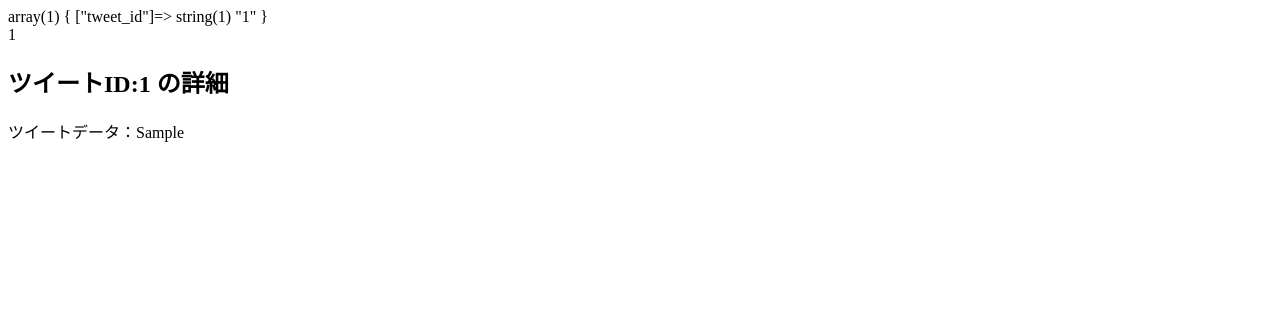
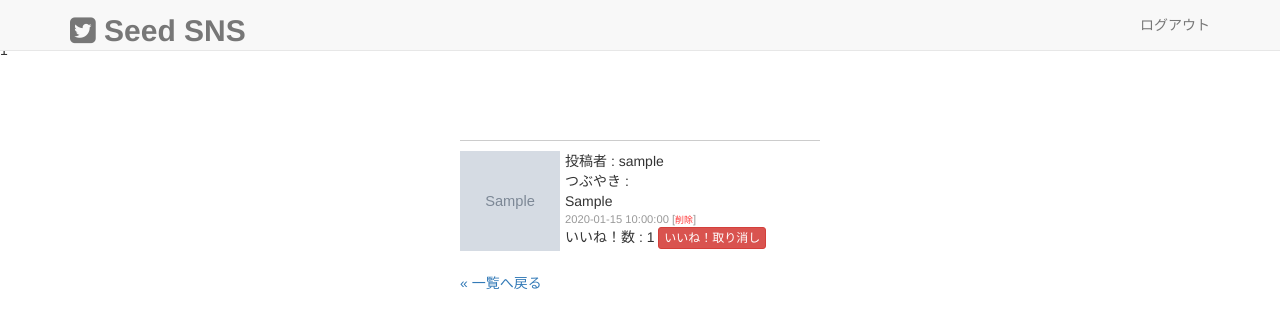
Before and after one commit to shinya-nexseed/20170213_seed_sns, a PHP site: page /view.php?tweet_id=1 in a window 1280 px wide. Shown: the top 328 px of the page. Run offline with PHP 8.4, Linux system fonts and the light colour scheme; the visitor is signed in with stand-in values (Sample User, id 1); tables that the repository leaves empty or names only in its code hold one stand-in row (values such as "Sample post"); grey boxes marked "Sample" are stand-in pictures.

Commit message:
いいね！機能実装

```diff
--- a/view.php
+++ b/view.php
@@ -17,21 +17,125 @@ var_dump($_REQUEST);
 echo '<br>';
 echo $_REQUEST['tweet_id'];
 // 投稿一件取得
-$sql = 'SELECT * FROM `tweets` WHERE `tweet_id`=?';
+$sql = 'SELECT t.*, m.nick_name, m.picture_path
+								FROM `tweets` AS t LEFT JOIN `members` AS m
+				 				ON t.member_id=m.member_id
+				 				WHERE `tweet_id`=?';
 $data = array($_REQUEST['tweet_id']);
 $stmt = $dbh->prepare($sql);
 $stmt->execute($data);
 $tweet = $stmt->fetch(PDO::FETCH_ASSOC);
+
+
+// いいね！機能のロジック実装
+if (!empty($_POST)) {
+		if ($_POST['like'] == 'like') {
+				// いいね！されたときの処理
+				$sql = 'INSERT INTO `likes` SET `member_id`=?, `tweet_id`=?';
+				$data = array($_SESSION['login_member_id'], $_REQUEST['tweet_id']);
+				$like_stmt = $dbh->prepare($sql);
+				$like_stmt->execute($data);
+		} else {
+				// いいね！取り消しされたときの処理
+				$sql = 'DELETE FROM `likes` WHERE `member_id`=? AND `tweet_id`=?';
+				$data = array($_SESSION['login_member_id'], $_REQUEST['tweet_id']);
+				$like_stmt = $dbh->prepare($sql);
+				$like_stmt->execute($data);
+		}
+}
+
+// いいね！済みかどうかの判定処理
+$sql = 'SELECT * FROM `likes` WHERE `member_id`=? AND `tweet_id`=?';
+$data = array($_SESSION['login_member_id'], $_REQUEST['tweet_id']);
+$is_like_stmt = $dbh->prepare($sql);
+$is_like_stmt->execute($data);
+
+// いいね！数カウント処理
+$sql = 'SELECT COUNT(*) AS total FROM `likes` WHERE `tweet_id`=?';
+$data = array($_REQUEST['tweet_id']);
+$count_stmt = $dbh->prepare($sql);
+$count_stmt->execute($data);
+$count = $count_stmt->fetch(PDO::FETCH_ASSOC);
 ?>
+
 <!DOCTYPE html>
 <html lang="ja">
-<head>
-	<meta charset="utf-8">
-	<title></title>
-</head>
-<body>
-	<h2>ツイートID:<?php echo $_REQUEST['tweet_id']; ?>  の詳細</h2>
-	ツイートデータ：<?php echo $tweet['tweet']; ?><br>
+  <head>
+    <meta charset="utf-8">
+    <meta http-equiv="X-UA-Compatible" content="IE=edge">
+    <meta name="viewport" content="width=device-width, initial-scale=1">
 
-</body>
+    <title>SeedSNS</title>
+
+    <!-- Bootstrap -->
+    <link href="assets/css/bootstrap.css" rel="stylesheet">
+    <link href="assets/font-awesome/css/font-awesome.css" rel="stylesheet">
+    <link href="assets/css/form.css" rel="stylesheet">
+    <link href="assets/css/timeline.css" rel="stylesheet">
+    <link href="assets/css/main.css" rel="stylesheet">
+
+  </head>
+  <body>
+  <nav class="navbar navbar-default navbar-fixed-top">
+      <div class="container">
+          <!-- Brand and toggle get grouped for better mobile display -->
+          <div class="navbar-header page-scroll">
+              <button type="button" class="navbar-toggle" data-toggle="collapse" data-target="#bs-example-navbar-collapse-1">
+                  <span class="sr-only">Toggle navigation</span>
+                  <span class="icon-bar"></span>
+                  <span class="icon-bar"></span>
+                  <span class="icon-bar"></span>
+              </button>
+              <a class="navbar-brand" href="index.html"><span class="strong-title"><i class="fa fa-twitter-square"></i> Seed SNS</span></a>
+          </div>
+          <!-- Collect the nav links, forms, and other content for toggling -->
+          <div class="collapse navbar-collapse" id="bs-example-navbar-collapse-1">
+              <ul class="nav navbar-nav navbar-right">
+                <li><a href="logout.html">ログアウト</a></li>
+              </ul>
+          </div>
+          <!-- /.navbar-collapse -->
+      </div>
+      <!-- /.container-fluid -->
+  </nav>
+
+  <div class="container">
+    <div class="row">
+      <div class="col-md-4 col-md-offset-4 content-margin-top">
+        <div class="msg">
+          <img src="member_picture/<?php echo $tweet['picture_path']; ?>" width="100" height="100">
+          <p>投稿者 : <span class="name"> <?php echo $tweet['nick_name']; ?> </span></p>
+          <p>
+            つぶやき : <br>
+            <?php echo $tweet['tweet']; ?>
+          </p>
+          <p class="day">
+            <?php echo $tweet['created']; ?>
+            <?php if($_SESSION['login_member_id'] == $tweet['member_id']): ?>
+            	[<a href="delete.php?tweet_id=<?php echo $tweet['tweet_id']; ?>" style="color: #F33;">削除</a>]
+          	<?php endif; ?>
+          </p>
+          <form method="POST" action="">
+          	いいね！数 : <?php echo $count['total']; ?>
+          	<?php if($is_like = $is_like_stmt->fetch(PDO::FETCH_ASSOC)): ?>
+          		<!-- いいね！データが存在する（削除ボタン表示） -->
+          		<input type="hidden" name="like" value="unlike">
+          		<input type="submit" value="いいね！取り消し" class="btn btn-danger btn-xs">
+          	<?php else: ?>
+          		<!-- いいね！データが存在しない（いいねボタン表示） -->
+	          	<input type="hidden" name="like" value="like">
+	          	<input type="submit" value="いいね！" class="btn btn-primary btn-xs">
+          	<?php endif; ?>
+          </form>
+        </div>
+        <a href="index.html">&laquo;&nbsp;一覧へ戻る</a>
+      </div>
+    </div>
+  </div>
+
+    <!-- jQuery (necessary for Bootstrap's JavaScript plugins) -->
+    <script src="assets/js/jquery-3.1.1.js"></script>
+    <script src="assets/js/jquery-migrate-1.4.1.js"></script>
+    <script src="assets/js/bootstrap.js"></script>
+  </body>
 </html>
```
